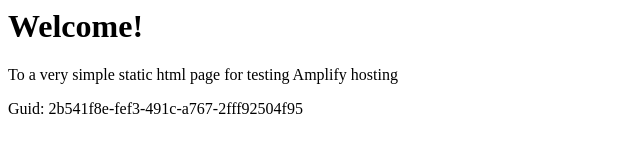
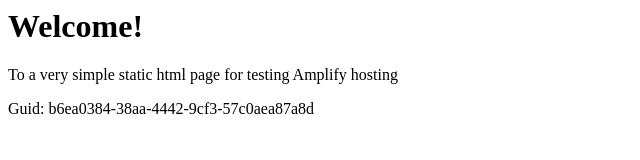
Before and after one commit to aws-aemilia-yul/Github-PR-Commit-Integration-Test-DoNotTouch-GitHubWebhookPushCanaryTest-v1-prod-ca-central-1, a website: page src/index.html in a window 1280 px wide. Shown: the full height of the page, 0-640 px from the left. Drawn offline with Linux system fonts and the light colour scheme.

Commit message:
commit from integ tests

```diff
--- a/src/index.html
+++ b/src/index.html
@@ -12,6 +12,6 @@
 <body>
     <h1>Welcome!</h1>
     <p>To a very simple static html page for testing Amplify hosting</p>
-    <p>Guid: 2b541f8e-fef3-491c-a767-2fff92504f95</p></body>
+    <p>Guid: b6ea0384-38aa-4442-9cf3-57c0aea87a8d</p></body>
 
 </html>
```
